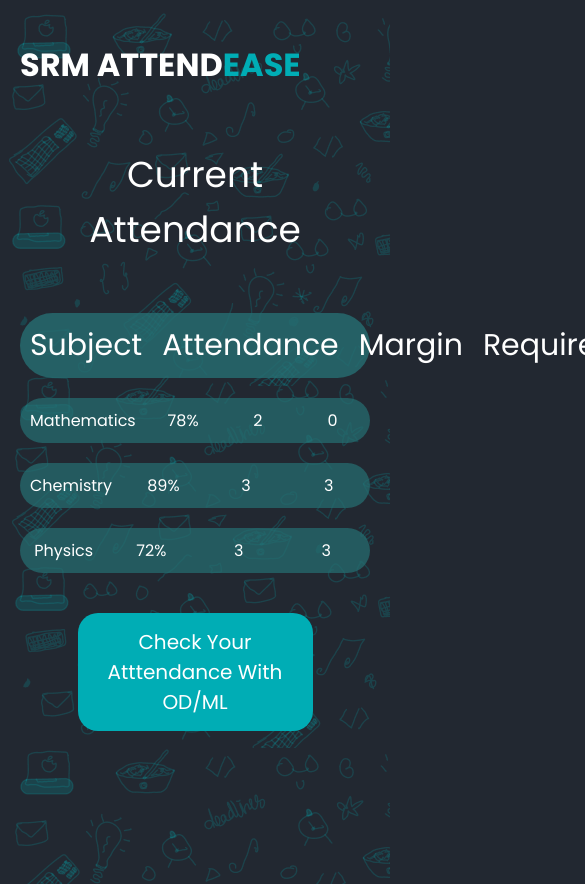
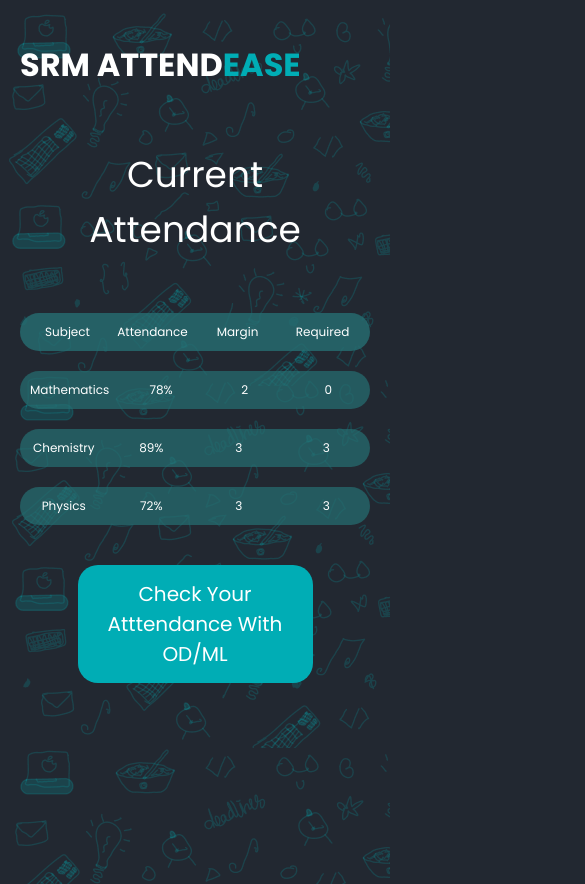
Before and after one commit to TartejBrothers/SRM-Attendease, a React (Create React App) app: page /attendance in a window 390 px wide. Shown: the top 884 px of the page, 585 px wide, since content can reach past the window. Built offline with nearby package versions, Linux system fonts and the light colour scheme.

Commit message:
Attendance Page Done

```diff
--- a/src/components/attendance.jsx
+++ b/src/components/attendance.jsx
@@ -18,7 +18,7 @@
             <div className="attendancecolumns">Required</div>
           </div>
           <div className="attendancerows">
-            <div className="attendancecolumns">Mathematics</div>
+            <div className="attendancecolumns">Mathematics </div>
             <div className="attendancecolumns">78%</div>
             <div className="attendancecolumns">2</div>
             <div className="attendancecolumns">0</div>
--- a/src/components/home.jsx
+++ b/src/components/home.jsx
@@ -56,7 +56,7 @@
                 <input type="checkbox" name="remember" />
                 <p>Remember Me</p>
               </div>
-              <Link to="/project">
+              <Link to="/attendance">
                 <button type="submit" className="loginbutton">
                   Login
                 </button>
--- a/src/components/styles/attendance.css
+++ b/src/components/styles/attendance.css
@@ -49,3 +49,14 @@
   text-align: center;
   gap: 20px;
 }
+@media screen and (max-width: 1000px) {
+  .attendanceheader {
+    font-size: 14px;
+    gap: 10px;
+  }
+  .attendancecolumns {
+    font-size: 12px;
+    max-width: 24%;
+    gap: 10px;
+  }
+}
```
